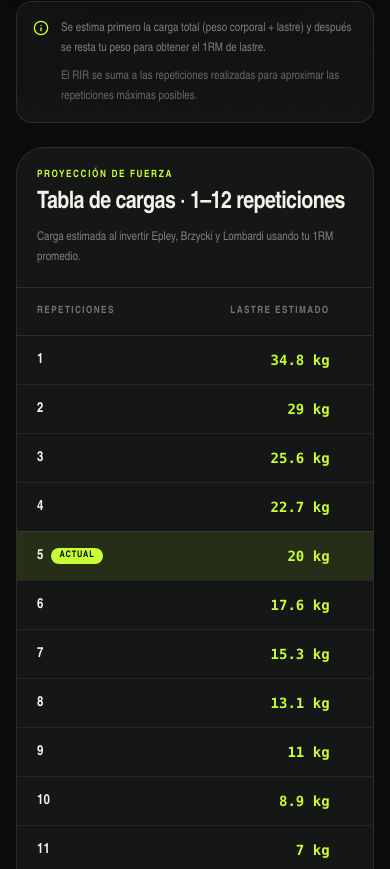
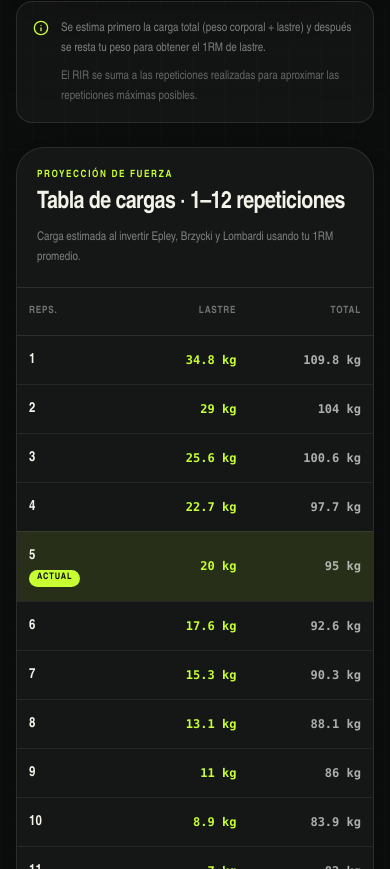
Before and after one commit to lalo01jm/calculadora-sbd-mdps, a Next.js app: page / in a window 390 px wide. Shown: the part 1355-2224 px from the top of the page. Built offline with nearby package versions, Linux system fonts and the light colour scheme.

Commit message:
Corregir tabla de cargas en pantallas de celular

```diff
--- a/app/page.tsx
+++ b/app/page.tsx
@@ -480,7 +480,7 @@ export default function Home() {
         </div>
 
         {calculation && (
-          <section className="mt-6 overflow-hidden rounded-[1.75rem] border border-white/10 bg-white/[0.045] shadow-2xl shadow-black/20 backdrop-blur-sm">
+          <section className="mt-6 w-full min-w-0 overflow-hidden rounded-[1.75rem] border border-white/10 bg-white/[0.045] shadow-2xl shadow-black/20 backdrop-blur-sm">
             <div className="flex flex-col gap-2 border-b border-white/10 p-5 sm:flex-row sm:items-end sm:justify-between sm:p-7">
               <div>
                 <p className="text-[10px] font-black uppercase tracking-[0.16em] text-[#c8ff32]">
@@ -495,19 +495,30 @@ export default function Home() {
               </p>
             </div>
 
-            <div className="overflow-x-auto">
-              <table className="w-full min-w-[30rem] border-collapse text-left">
+            <div className="w-full">
+              <table className="w-full table-fixed border-collapse text-left">
+                <caption className="sr-only">
+                  Cargas estimadas de 1 a 12 repeticiones en {unit}
+                </caption>
+                <colgroup>
+                  <col className={usesBodyweight ? "w-[30%]" : "w-[40%]"} />
+                  <col />
+                  {usesBodyweight && <col />}
+                </colgroup>
                 <thead>
-                  <tr className="border-b border-white/10 text-[10px] font-black uppercase tracking-[0.14em] text-white/40">
-                    <th scope="col" className="px-5 py-4 sm:px-7">
-                      Repeticiones
+                  <tr className="border-b border-white/10 text-[10px] font-black uppercase tracking-[0.08em] text-white/40 sm:tracking-[0.14em]">
+                    <th scope="col" className="px-3 py-4 sm:px-7">
+                      <span className="sm:hidden">Reps.</span>
+                      <span className="hidden sm:inline">Repeticiones</span>
                     </th>
-                    <th scope="col" className="px-5 py-4 text-right sm:px-7">
-                      {usesBodyweight ? "Lastre estimado" : "Carga estimada"}
+                    <th scope="col" className="px-3 py-4 text-right sm:px-7">
+                      <span className="sm:hidden">{usesBodyweight ? "Lastre" : "Carga"}</span>
+                      <span className="hidden sm:inline">{usesBodyweight ? "Lastre estimado" : "Carga estimada"}</span>
                     </th>
                     {usesBodyweight && (
-                      <th scope="col" className="px-5 py-4 text-right sm:px-7">
-                        Carga total
+                      <th scope="col" className="px-3 py-4 text-right sm:px-7">
+                        <span className="sm:hidden">Total</span>
+                        <span className="hidden sm:inline">Carga total</span>
                       </th>
                     )}
                   </tr>
@@ -525,9 +536,9 @@ export default function Home() {
                       >
                         <th
                           scope="row"
-                          className="px-5 py-3.5 text-sm font-black tabular-nums sm:px-7"
+                          className="px-3 py-3.5 text-sm font-black tabular-nums sm:px-7"
                         >
-                          <span className="inline-flex items-center gap-2">
+                          <span className="inline-flex flex-col items-start gap-1 sm:flex-row sm:items-center sm:gap-2">
                             {row.reps}
                             {isCurrent && (
                               <span className="rounded-full bg-[#c8ff32] px-2 py-0.5 text-[9px] uppercase tracking-[0.1em] text-[#0b0d0c]">
@@ -536,11 +547,11 @@ export default function Home() {
                             )}
                           </span>
                         </th>
-                        <td className="px-5 py-3.5 text-right font-mono text-sm font-black tabular-nums text-[#c8ff32] sm:px-7">
+                        <td className="px-3 py-3.5 text-right font-mono text-xs font-black tabular-nums text-[#c8ff32] [overflow-wrap:anywhere] sm:px-7 sm:text-sm">
                           {round(row.load)} {unit}
                         </td>
                         {usesBodyweight && (
-                          <td className="px-5 py-3.5 text-right font-mono text-sm font-bold tabular-nums text-white/65 sm:px-7">
+                          <td className="px-3 py-3.5 text-right font-mono text-xs font-bold tabular-nums text-white/65 [overflow-wrap:anywhere] sm:px-7 sm:text-sm">
                             {round(row.total)} {unit}
                           </td>
                         )}
```
